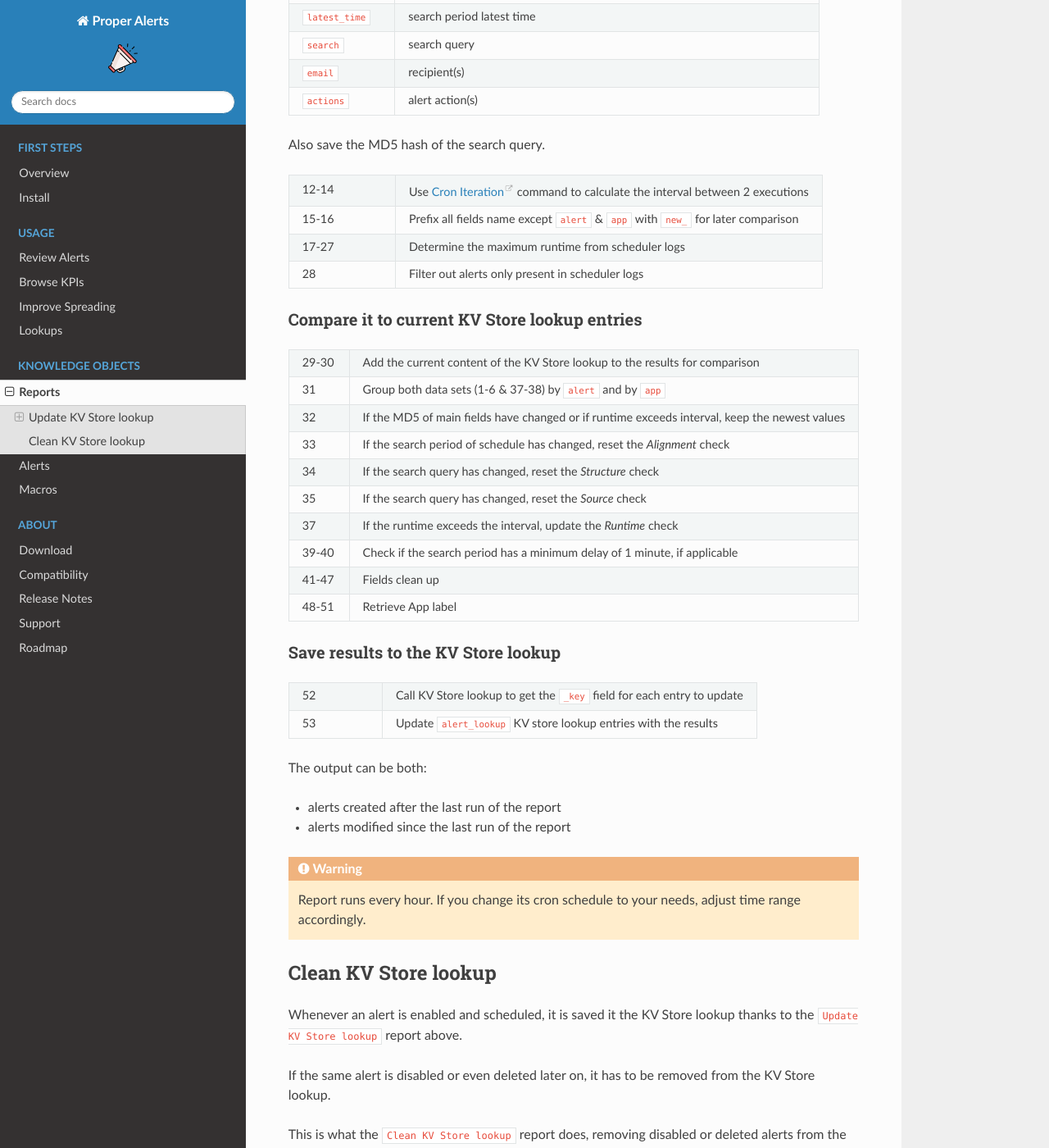
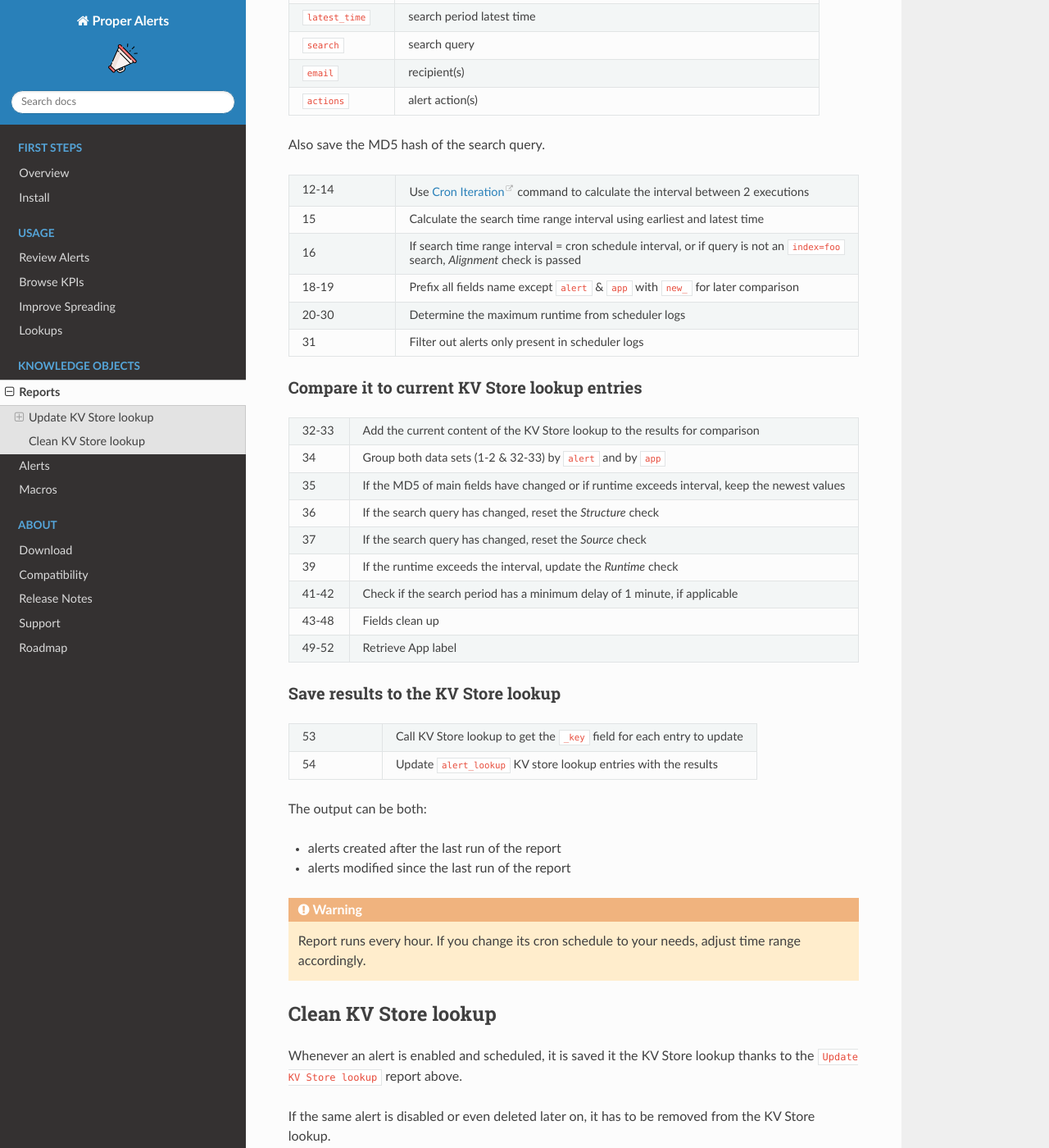
Before and after one commit to a-l-h/splunk-app-proper-alerts, a Sphinx documentation site: the page built from doc/reports.rst, in a window 1280 px wide and 1400 px high, scrolled down 893 px. Shown: the whole window at 82% size. Built offline with Sphinx 7.4.7 and the Read the Docs theme 2.0.0, drawn with Linux system fonts in a browser that asks for light colours.

Commit message:
Update reports.rst

```diff
--- a/doc/reports.rst
+++ b/doc/reports.rst
@@ -66,11 +66,15 @@ Also save the MD5 hash of the search query.
 
    * - 12-14
      - Use `Cron Iteration <https://splunkbase.splunk.com/app/4027/#/details>`_ command to calculate the interval between 2 executions
-   * - 15-16
+   * - 15
+     - Calculate the search time range interval using earliest and latest time
+   * - 16
+     - If search time range interval = cron schedule interval, or if query is not an ``index=foo`` search, *Alignment* check is passed
+   * - 18-19
      - Prefix all fields name except ``alert`` & ``app`` with ``new_`` for later comparison
-   * - 17-27
+   * - 20-30
      - Determine the maximum runtime from scheduler logs
-   * - 28
+   * - 31
      - Filter out alerts only present in scheduler logs
 
 Compare it to current KV Store lookup entries
@@ -80,25 +84,23 @@ Compare it to current KV Store lookup entries
    :widths: 20 80
    :header-rows: 0
 
-   * - 29-30
+   * - 32-33
      - Add the current content of the KV Store lookup to the results for comparison
-   * - 31
-     - Group both data sets (1-6 & 37-38) by ``alert`` and by ``app``
-   * - 32
+   * - 34
+     - Group both data sets (1-2 & 32-33) by ``alert`` and by ``app``
+   * - 35
      - If the MD5 of main fields have changed or if runtime exceeds interval, keep the newest values
-   * - 33
-     - If the search period of schedule has changed, reset the *Alignment* check
-   * - 34
+   * - 36
      - If the search query has changed, reset the *Structure* check
-   * - 35
+   * - 37
      - If the search query has changed, reset the *Source* check
-   * - 37
+   * - 39
      - If the runtime exceeds the interval, update the *Runtime* check
-   * - 39-40
+   * - 41-42
      - Check if the search period has a minimum delay of 1 minute, if applicable
-   * - 41-47
+   * - 43-48
      - Fields clean up
-   * - 48-51
+   * - 49-52
      - Retrieve App label
 
 Save results to the KV Store lookup
@@ -108,9 +110,9 @@ Save results to the KV Store lookup
    :widths: 20 80
    :header-rows: 0
 
-   * - 52
+   * - 53
      - Call KV Store lookup to get the ``_key`` field for each entry to update
-   * - 53
+   * - 54
      - Update ``alert_lookup`` KV store lookup entries with the results
 
 The output can be both:
```
